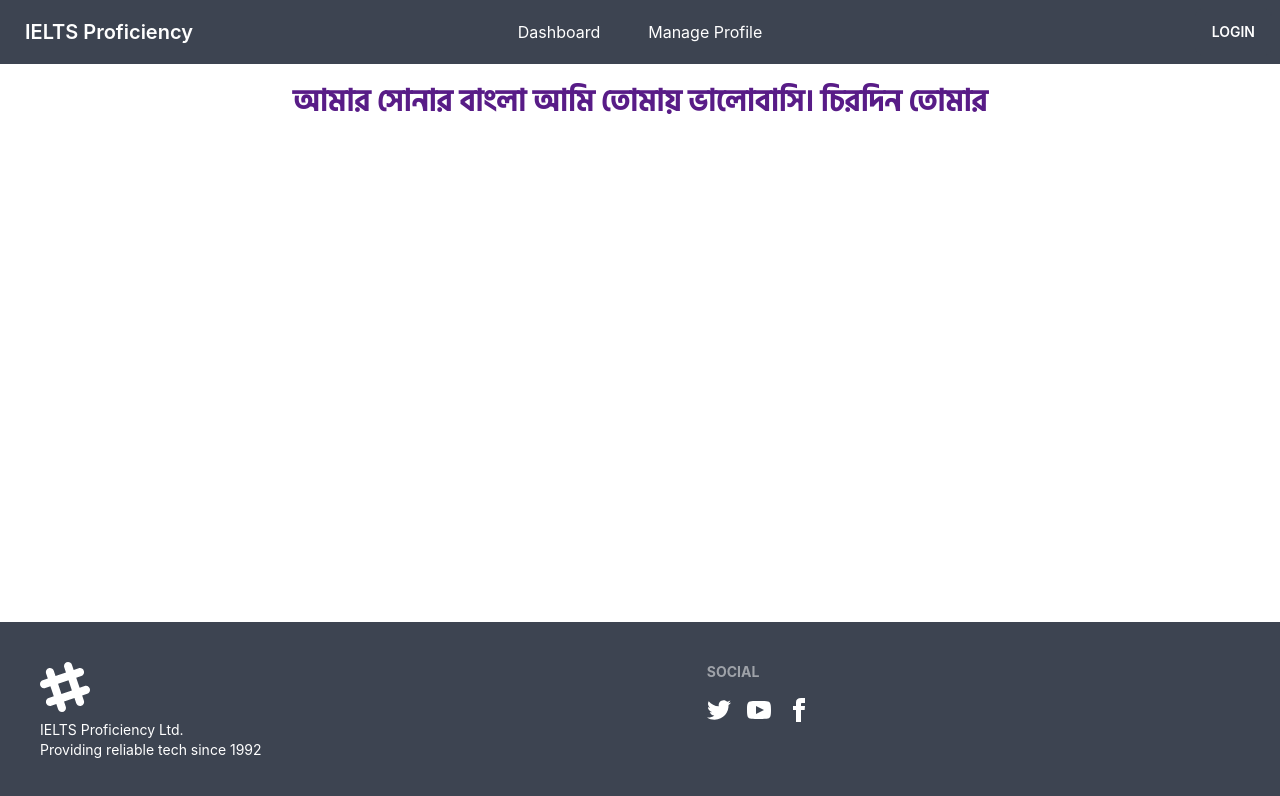
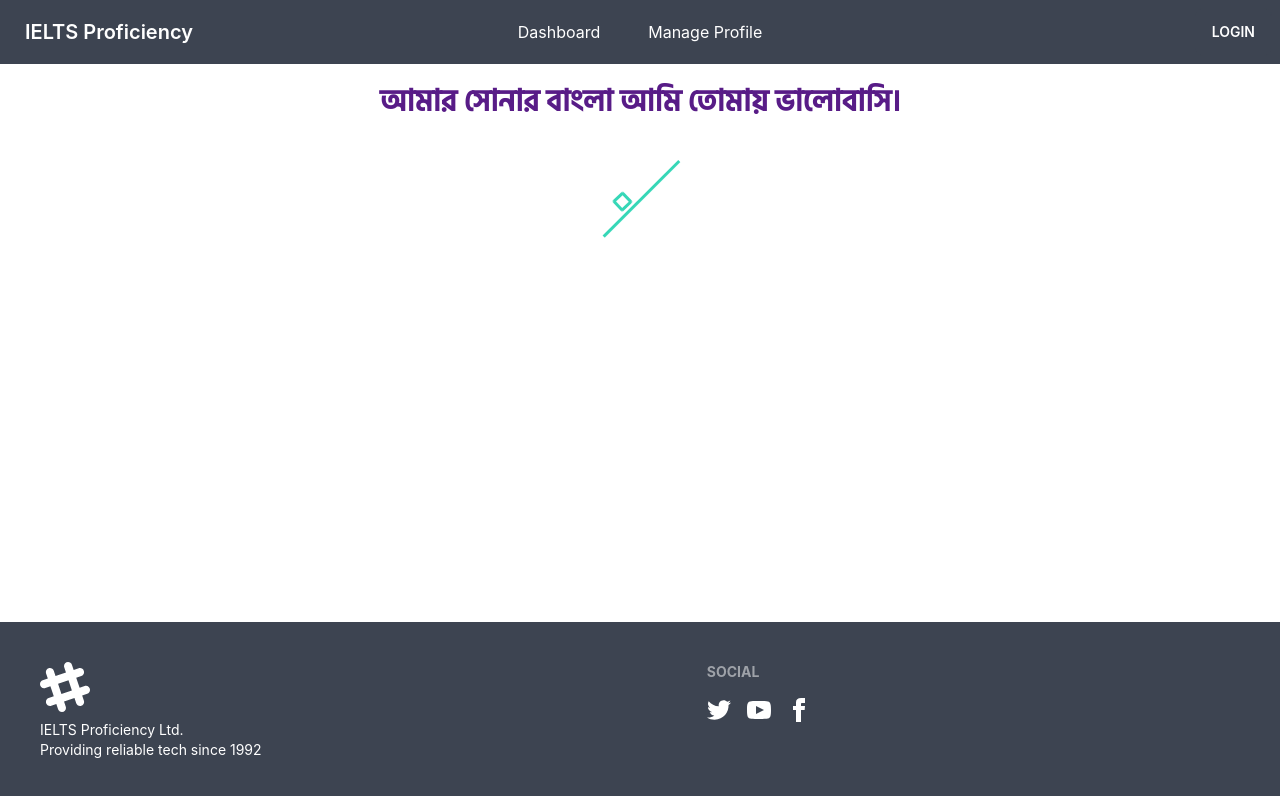
Before and after one commit to solo-mizan/voyager, a React (Create React App) app: page / in a window 1280 px wide. Shown: the top 796 px of the page. Built offline with nearby package versions, Linux system fonts and the light colour scheme; a web font is replaced by a local one.

Commit message:
loading spinner added

```diff
--- a/src/components/Pages/Home/Home.js
+++ b/src/components/Pages/Home/Home.js
@@ -1,9 +1,11 @@
 import React from 'react';
+import Loader from '../../Shared/Loader/Loader';
 
 const Home = () => {
     return (
         <div>
-            <p className='banglaFont text-3xl p-5 text-purple-900 text-center font-bold'>আমার সোনার বাংলা আমি তোমায় ভালোবাসি। চিরদিন তোমার</p>
+            <p className='banglaFont text-3xl p-5 text-purple-900 text-center font-bold'>আমার সোনার বাংলা আমি তোমায় ভালোবাসি।</p>
+            <Loader></Loader>
         </div>
     );
 };
--- /dev/null
+++ b/src/components/Shared/Loader/Loader.js
@@ -0,0 +1,22 @@
+import React from 'react';
+import { ClimbingBoxLoader } from 'react-spinners';
+
+const override = {
+    display: "block",
+    margin: "0 auto",
+    borderColor: "red",
+};
+
+const Loader = () => {
+
+    return (
+        <div className="sweet-loading">
+                <ClimbingBoxLoader className='mx-auto'
+                    color="#36d7b7"
+                    size={15}
+                ></ClimbingBoxLoader>
+        </div>
+    );
+};
+
+export default Loader;
```
